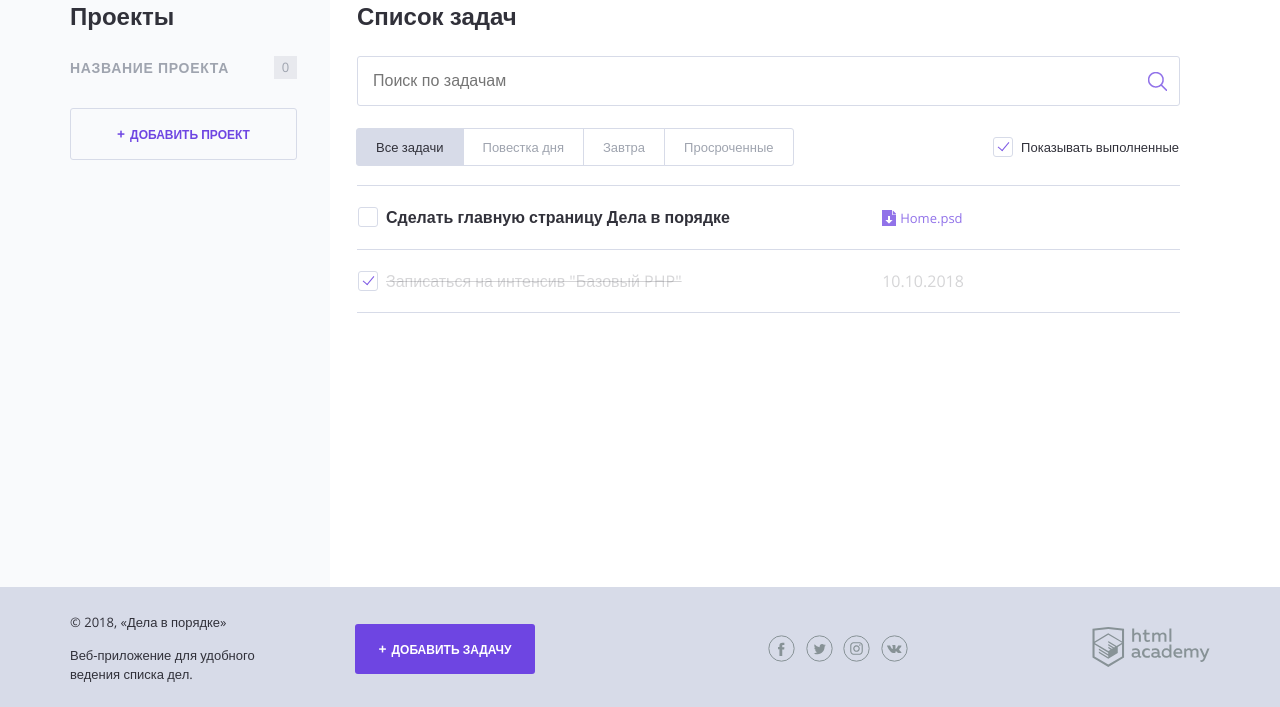
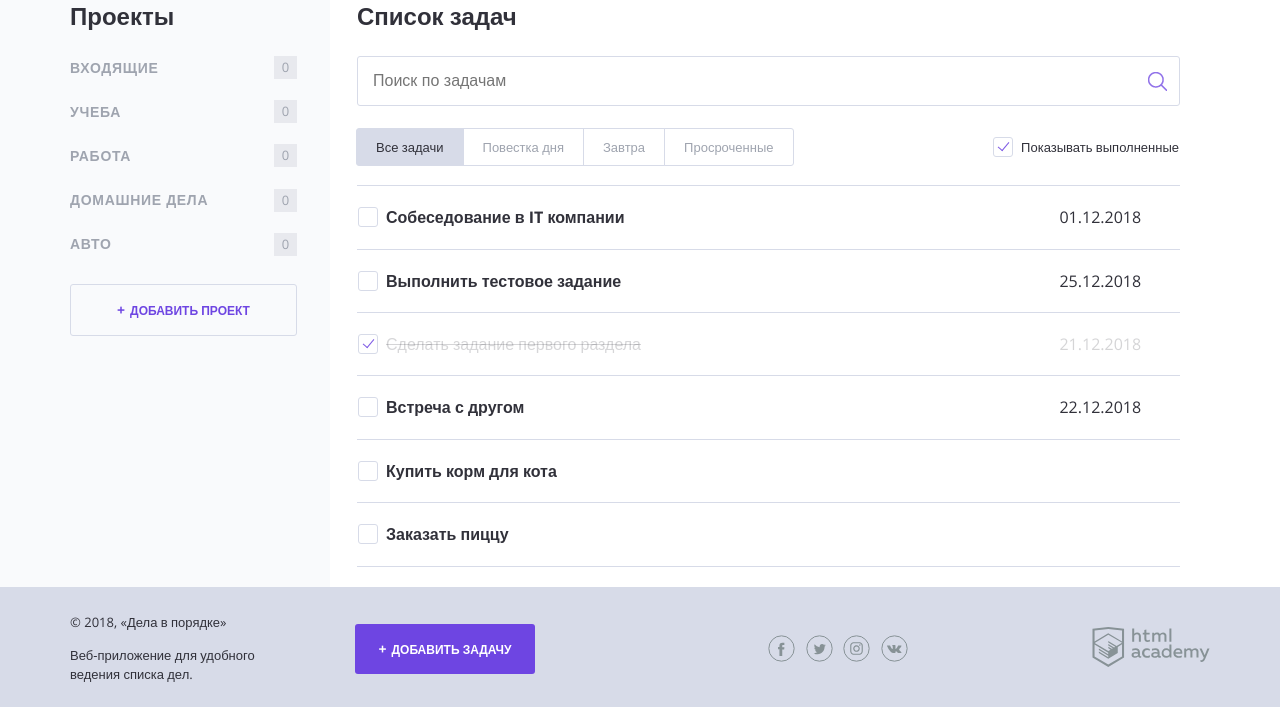
Before and after one commit to anlab27/279601-doingsdone, a PHP site: page / in a window 1280 px wide. Shown: the part 93-800 px from the top of the page. Run offline with PHP 8.4, Linux system fonts and the light colour scheme.

Commit message:
Итерация по массивам

```diff
--- a/index.php
+++ b/index.php
@@ -1,6 +1,45 @@
 <?php
 // показывать или нет выполненные задачи
 $show_complete_tasks = rand(0, 1);
+$category = ["Входящие", "Учеба", "Работа", "Домашние дела", "Авто"];
+$tasks = [
+    0 => [
+        'nameTask' => 'Собеседование в IT компании',
+        'dateOfCompletion' => '01.12.2018',
+        'category' => 'Работа',
+        'isCompleted' => 0
+    ],
+    1 => [
+        'nameTask' => 'Выполнить тестовое задание',
+        'dateOfCompletion' => '25.12.2018',
+        'category' => 'Работа',
+        'isCompleted' => 0
+    ],
+    2 => [
+        'nameTask' => 'Сделать задание первого раздела',
+        'dateOfCompletion' => '21.12.2018',
+        'category' => 'Учеба',
+        'isCompleted' => 1
+    ],
+    3 => [
+        'nameTask' => 'Встреча с другом',
+        'dateOfCompletion' => '22.12.2018',
+        'category' => 'Входящие',
+        'isCompleted' => 0
+    ],
+    4 => [
+        'nameTask' => 'Купить корм для кота',
+        'dateOfCompletion' => '',
+        'category' => 'Домашние дела',
+        'isCompleted' => 0
+    ],
+    5 => [
+        'nameTask' => 'Заказать пиццу',
+        'dateOfCompletion' => '',
+        'category' => 'Домашние дела',
+        'isCompleted' => 0
+    ]
+]
 ?>
 <!DOCTYPE html>
 <html lang="ru">
@@ -46,10 +85,12 @@ $show_complete_tasks = rand(0, 1);
 
                 <nav class="main-navigation">
                     <ul class="main-navigation__list">
+                        <?php foreach ($category as $value): ?>
                         <li class="main-navigation__list-item">
-                            <a class="main-navigation__list-item-link" href="#">Название проекта</a>
+                            <a class="main-navigation__list-item-link" href="#"><?=$value; ?></a>
                             <span class="main-navigation__list-item-count">0</span>
                         </li>
+                        <?php endforeach; ?>
                     </ul>
                 </nav>
 
@@ -76,13 +117,13 @@ $show_complete_tasks = rand(0, 1);
 
                     <label class="checkbox">
                         <!--добавить сюда аттрибут "checked", если переменная $show_complete_tasks равна единице-->
-                        <input class="checkbox__input visually-hidden show_completed" <?php if ($show_complete_tasks === 1) {print 'checked';} ?> type="checkbox">
+                        <input class="checkbox__input visually-hidden show_completed" <?php if ($show_complete_tasks === 1) { print ('checked'); } ?> type="checkbox">
                         <span class="checkbox__text">Показывать выполненные</span>
                     </label>
                 </div>
 
                 <table class="tasks">
-                    <tr class="tasks__item task">
+                    <!--<tr class="tasks__item task">
                         <td class="task__select">
                             <label class="checkbox task__checkbox">
                                 <input class="checkbox__input visually-hidden task__checkbox" type="checkbox" value="1">
@@ -95,8 +136,29 @@ $show_complete_tasks = rand(0, 1);
                         </td>
 
                         <td class="task__date"></td>
+                    </tr>-->
+                    <?php foreach ($tasks as $key => $value): ?>
+                    <?php if (($value['isCompleted'] === 1) && ($show_complete_tasks === 0)): ?>
+                    <?php print(""); ?>
+                    <?php else: ?>
+                    <tr class="tasks__item task <?php if ($value['isCompleted'] === 1) { print ('task--completed'); } ?>">
+                        <td class="task__select">
+                            <label class="checkbox task__checkbox">
+                                <input class="checkbox__input visually-hidden task__checkbox" type="checkbox" value="1" <?php if ($value['isCompleted'] === 1) { print ('checked'); } ?>>
+                                <span class="checkbox__text"><?=$value['nameTask']; ?></span>
+                            </label>
+                        </td>
+
+                        <!--<td class="task__file">
+                            <a class="download-link" href="#">Home.psd</a>
+                        </td>-->
+
+                        <td class="task__date"><?=$value['dateOfCompletion']; ?></td>
                     </tr>
+                    <?php endif ?>
+                    <?php endforeach ?>
                     <!--показывать следующий тег <tr/>, если переменная $show_complete_tasks равна единице-->
+                    <?php /* ?>
                     <?php if ($show_complete_tasks === 1): ?>
                     <tr class="tasks__item task task--completed">
                         <td class="task__select">
@@ -111,6 +173,7 @@ $show_complete_tasks = rand(0, 1);
                         </td>
                     </tr>
                     <?php endif ?>
+                    <?php */ ?>
                 </table>
             </main>
         </div>
```
